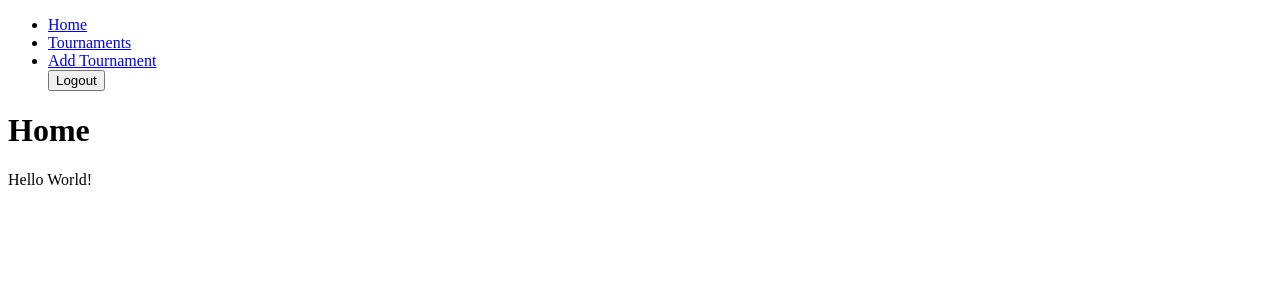
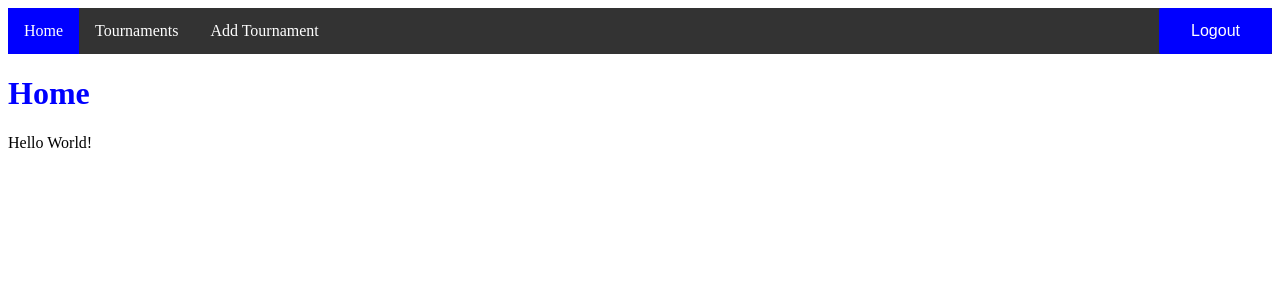
Before and after one commit to olivercormier/sidebracketreact, a React (Create React App) app: page / in a window 1280 px wide. Both pictures are taken after typing "name@example.com", "Sample123" into the empty fields and a click on the button "Login". Shown: the top 300 px of the page. Built offline with nearby package versions, Linux system fonts and the light colour scheme.

Commit message:
Added Styles

```diff
--- a/src/Home.js
+++ b/src/Home.js
@@ -1,4 +1,5 @@
 import React from 'react';
+import './Styles.css';
 
 class Home extends React.Component {
 
--- a/src/Navigation.js
+++ b/src/Navigation.js
@@ -12,7 +12,7 @@ class Navigation extends React.Component {
     // Uses logoutHandler for logout button.
     render() {
         return(
-        <nav>
+        <nav id="Navigation">
             <ul>
                 <li>
                     <NavLink to='/'>Home</NavLink>
@@ -23,7 +23,7 @@ class Navigation extends React.Component {
                 <li>
                     <NavLink to='/tournaments/add'>Add Tournament</NavLink>
                 </li>
-                <button onClick={this.state.logoutHandler}>Logout</button>
+                <button id="logoutbutton" onClick={this.state.logoutHandler}>Logout</button>
             </ul>
         </nav>
         );}
--- /dev/null
+++ b/src/Styles.css
@@ -0,0 +1,72 @@
+h1 {
+    color: blue;
+}
+
+/*  Navigation styles from W3Schools
+    Source: https://www.w3schools.com/css/css_navbar_horizontal.asp */
+ul {
+    list-style-type: none;
+    margin: 0;
+    padding: 0;
+    overflow: hidden;
+    background-color: #333;
+  }
+
+li {
+    float: left;
+}
+
+li a {
+    display: block;
+    color: white;
+    text-align: center;
+    padding: 14px 16px;
+    text-decoration: none;
+}
+
+li a:hover {
+    background-color: #111;
+}
+
+.active {
+    background-color: blue;
+}
+
+#logoutbutton {
+    float: right;
+}
+
+/*  Button styles from W3Schools
+    Source: https://www.w3schools.com/css/css3_buttons.asp */
+button {
+    background-color: blue;
+    color: white;
+    border: none;
+    font-size: 16px;
+    padding: 14px 32px;
+    text-align: center;
+    text-decoration: none;
+    border-radius: 2px;
+}
+
+/*  Table styles from W3Schools
+    Source: https://www.w3schools.com/css/css_table.asp */
+table {
+    border: 1px solid black;
+    width: 50%;
+}
+
+th {
+    background-color: blue;
+    color: white;
+  }
+
+th, td {
+    padding: 15px;
+    text-align: left;
+    border-bottom: 1px solid #ddd;
+}
+
+tr:nth-child(even) {
+    background-color: #f2f2f2;
+}
```
Also changed, not shown: 1 other file (tests, documents, lock files or other folders).
